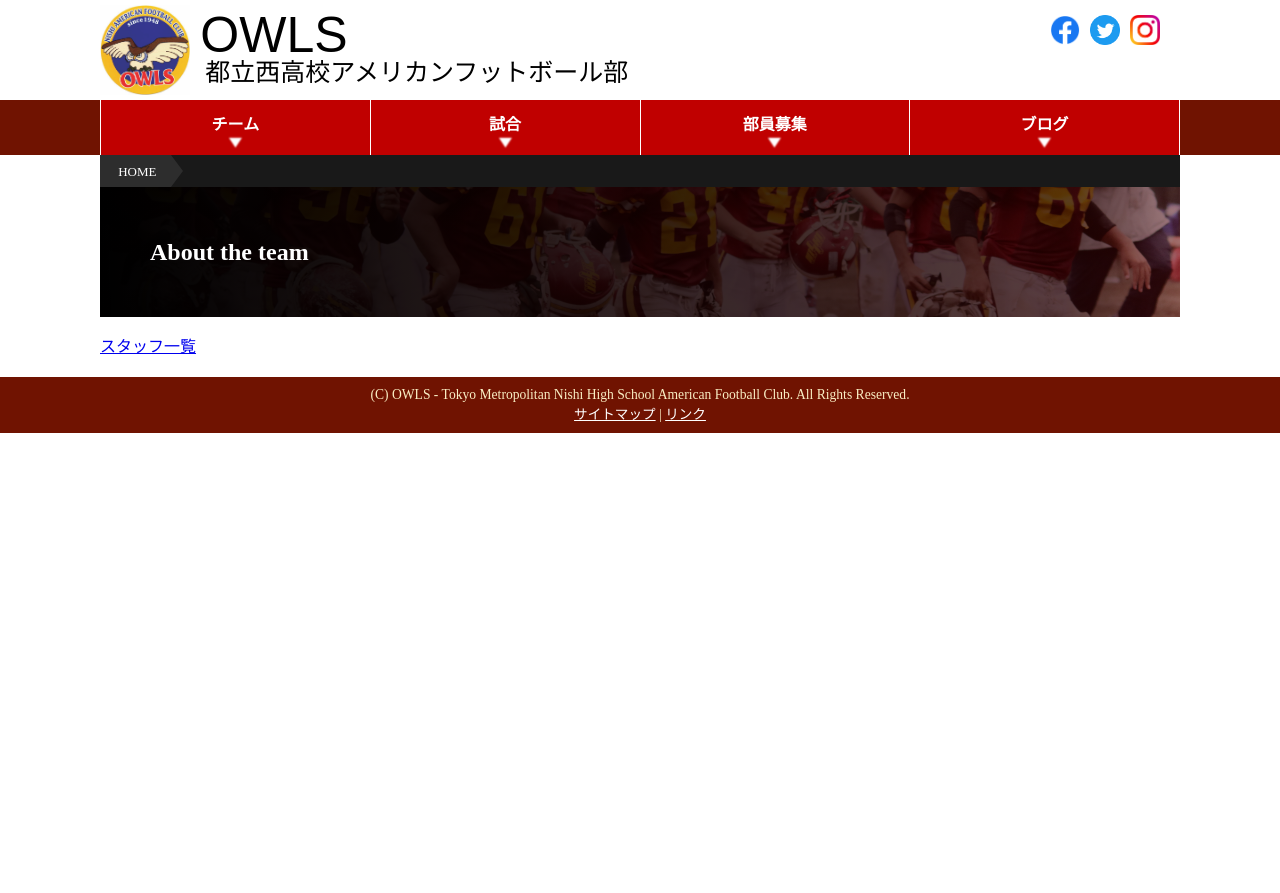
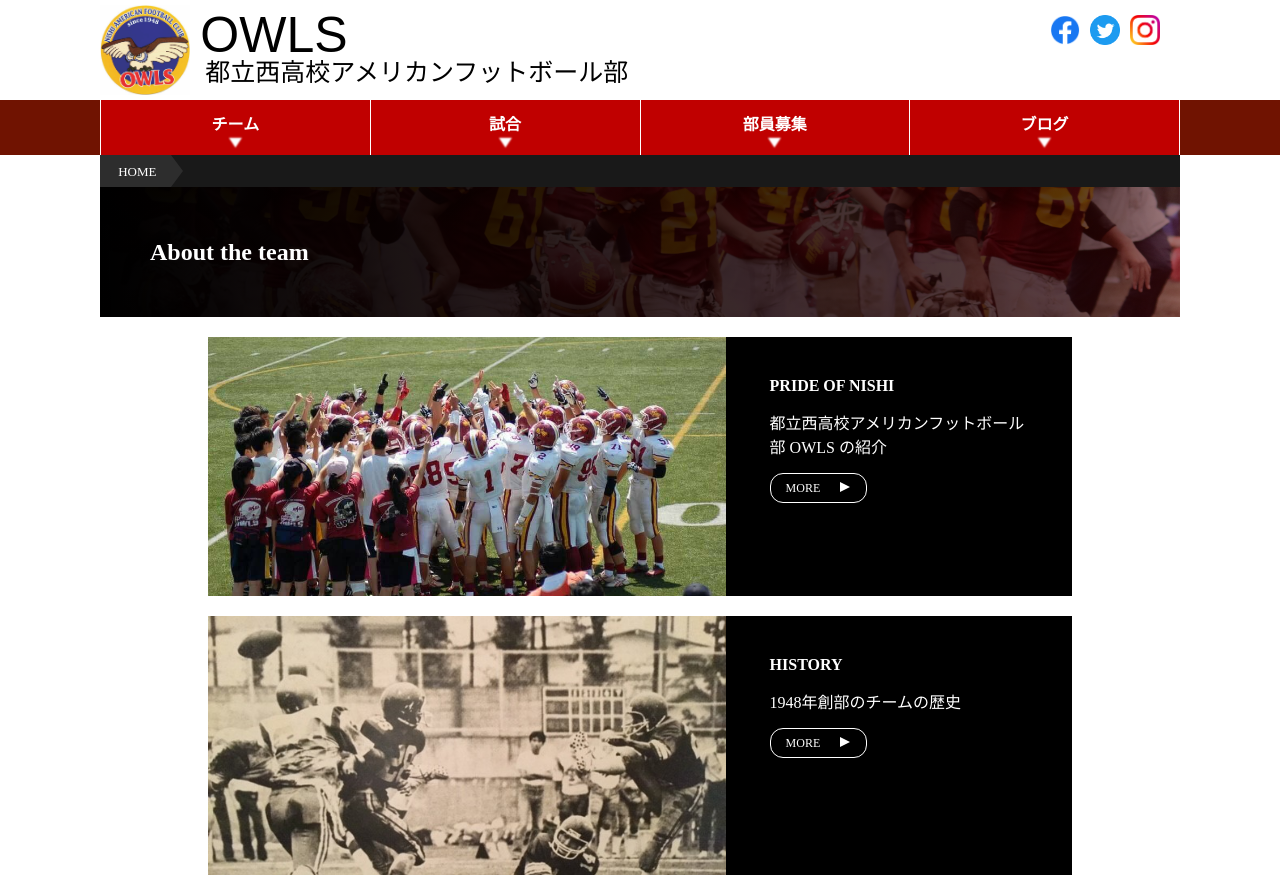
Before and after one commit to numa72/nishi-owls, a Jekyll site: the page built from team/index.html, in a window 1280 px wide. Shown: the top 893 px of the page. Built offline with Jekyll 4.4.1, drawn with Linux system fonts in a browser that asks for light colours; some web fonts are replaced; some of the changed text lies outside the part shown.

Commit message:
about team basic design

```diff
--- a/_sass/staff.scss
+++ /dev/null
@@ -1,63 +0,0 @@
-.staff-list {
-    display: flex;
-    flex-wrap: wrap;
-
-    .staff-box {
-        width: 50%;
-        min-width: 450px; // FIXME support more small width
-        margin: 0 auto;
-        padding: 10px;
-        box-sizing: border-box;
-
-        .staff-main {
-            display: flex;
-
-            img {
-                display: block;
-                flex-grow: 0;
-                margin: 10px;
-            }
-
-            dl {
-                margin-right: 10px;
-                flex-grow: 1;
-
-                display: flex;
-                flex-wrap: wrap;
-                align-content: flex-start;
-
-                dt,
-                dd {
-                    margin-top: 10px;
-                    border-top: dotted 1px silver;
-                }
-
-                dt:last-of-type,
-                dd:last-of-type {
-                    padding-bottom: 10px;
-                    border-bottom: dotted 1px silver;
-                }
-
-                dt {
-                    width: 40%;
-                    font-weight: bold;
-                }
-
-                dd {
-                    width: 60%;
-                }
-            }
-        }
-
-        .staff-content {
-            p {
-                margin: 0.3em 0;
-                font-size: 90%;
-            }
-
-            h3 {
-                color: #701301;
-            }
-        }
-    }
-}
--- /dev/null
+++ b/_sass/team.scss
@@ -0,0 +1,138 @@
+.staff-list {
+    display: flex;
+    flex-wrap: wrap;
+
+    .staff-box {
+        width: 50%;
+        min-width: 450px; // FIXME support more small width
+        margin: 0 auto;
+        padding: 10px;
+        box-sizing: border-box;
+
+        .staff-main {
+            display: flex;
+
+            img {
+                display: block;
+                flex-grow: 0;
+                margin: 10px;
+            }
+
+            dl {
+                margin-right: 10px;
+                flex-grow: 1;
+
+                display: flex;
+                flex-wrap: wrap;
+                align-content: flex-start;
+
+                dt,
+                dd {
+                    margin-top: 10px;
+                    border-top: dotted 1px silver;
+                }
+
+                dt:last-of-type,
+                dd:last-of-type {
+                    padding-bottom: 10px;
+                    border-bottom: dotted 1px silver;
+                }
+
+                dt {
+                    width: 40%;
+                    font-weight: bold;
+                }
+
+                dd {
+                    width: 60%;
+                }
+            }
+        }
+
+        .staff-content {
+            p {
+                margin: 0.3em 0;
+                font-size: 90%;
+            }
+
+            h3 {
+                color: #701301;
+            }
+        }
+    }
+}
+
+// FIXME スマホでは縦に配置
+.about-team-box {
+    width: 80%;
+    margin: 20px auto;
+    background: black;
+    color: white;
+
+    display: flex;
+
+    .image-box {
+        width: 60%;
+        aspect-ratio: 2/1; // TODO safari doesn't support it.
+        position: relative;
+        overflow: hidden;
+
+        img {
+            width: 100%;
+            position: absolute;
+            top: -15%;
+        }
+    }
+
+    .about-text {
+        width: 30%;
+        padding: 40px 5%; // 5% = (100 - 60 (image-box) - 30 (this)) / 2. TODO compute.
+
+        .about-title {
+            font-weight: bold;
+        }
+
+        .about-detail {
+            margin: 15px 0;
+        }
+
+        .about-link {
+            border: solid white 1px;
+            border-radius: 13px;
+            width: 80px;
+            padding-left: 15px;
+
+            &:hover {
+                background-color: #c00000;
+            }
+
+            a {
+                display: block;
+                width: 100%;
+                position: relative;
+                font-size: 12px;
+                line-height: 28px;
+
+                &:link,
+                &:visited,
+                &:hover {
+                    color: white;
+                    text-decoration: none;
+                }
+
+                &:after {
+                    content: "";
+                    position: absolute;
+                    top: 8px;
+                    right: 6px;
+                    border-style: solid;
+                    border-color: transparent;
+                    border-left-color: white;
+                    border-width: 5px 10px;
+                    width: 0;
+                    height: 0;
+                }
+            }
+        }
+    }
+}
--- a/assets/css/styles.scss
+++ b/assets/css/styles.scss
@@ -8,4 +8,4 @@ $main-width: 1080px;
 @import "slide";
 @import "game";
 @import "breadcrumb";
-@import "staff";
+@import "team";
--- a/team/index.html
+++ b/team/index.html
@@ -6,4 +6,70 @@ title: About the team
 
 <h1>About the team</h1>
 
-<p><a href="/team/staff.html">スタッフ一覧</a></p>
+<div class="about-team-box">
+    <div class="image-box">
+        <img src="/assets/images/team/nishi.jpg">
+    </div>
+    <div class="about-text">
+        <div class="about-title">
+            PRIDE OF NISHI
+        </div>
+        <div class="about-detail">
+            都立西高校アメリカンフットボール部 OWLS の紹介
+        </div>
+        <div class="about-link">
+            <a href="/team/about.html">MORE</a>
+        </div>
+    </div>
+</div>
+
+<div class="about-team-box">
+    <div class="image-box">
+        <img src="/assets/images/team/history.jpg">
+    </div>
+    <div class="about-text">
+        <div class="about-title">
+            HISTORY
+        </div>
+        <div class="about-detail">
+            1948年創部のチームの歴史
+        </div>
+        <div class="about-link">
+            <a href="/team/history.html">MORE</a>
+        </div>
+    </div>
+</div>
+
+<div class="about-team-box">
+    <div class="image-box">
+        <img src="/assets/images/team/member.jpg">
+    </div>
+    <div class="about-text">
+        <div class="about-title">
+            MEMBER
+        </div>
+        <div class="about-detail">
+            OWLS 現役メンバーの紹介
+        </div>
+        <div class="about-link">
+            <a href="/team/member.html">MORE</a>
+        </div>
+    </div>
+</div>
+
+<div class="about-team-box">
+    <div class="image-box">
+        <img src="/assets/images/team/staff.jpg">
+    </div>
+    <div class="about-text">
+        <div class="about-title">
+            COACH &amp; STAFF
+        </div>
+        <div class="about-detail">
+            チームを支えるコーチ・スタッフ陣の紹介
+        </div>
+        <div class="about-link">
+            <a href="/team/staff.html">MORE</a>
+        </div>
+    </div>
+</div>
```
Also changed, not shown: assets/images/team/history.jpg (added), assets/images/team/member.jpg (added), assets/images/team/nishi.jpg (added), 1 other file.
